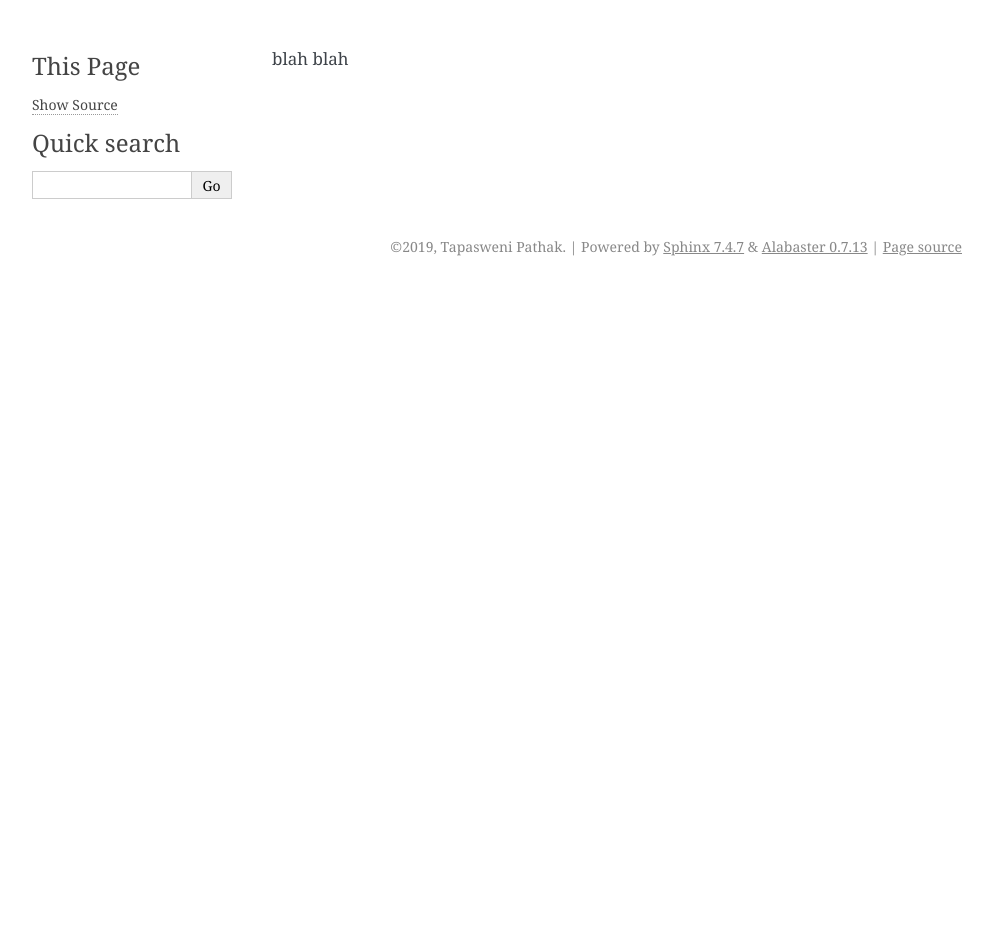
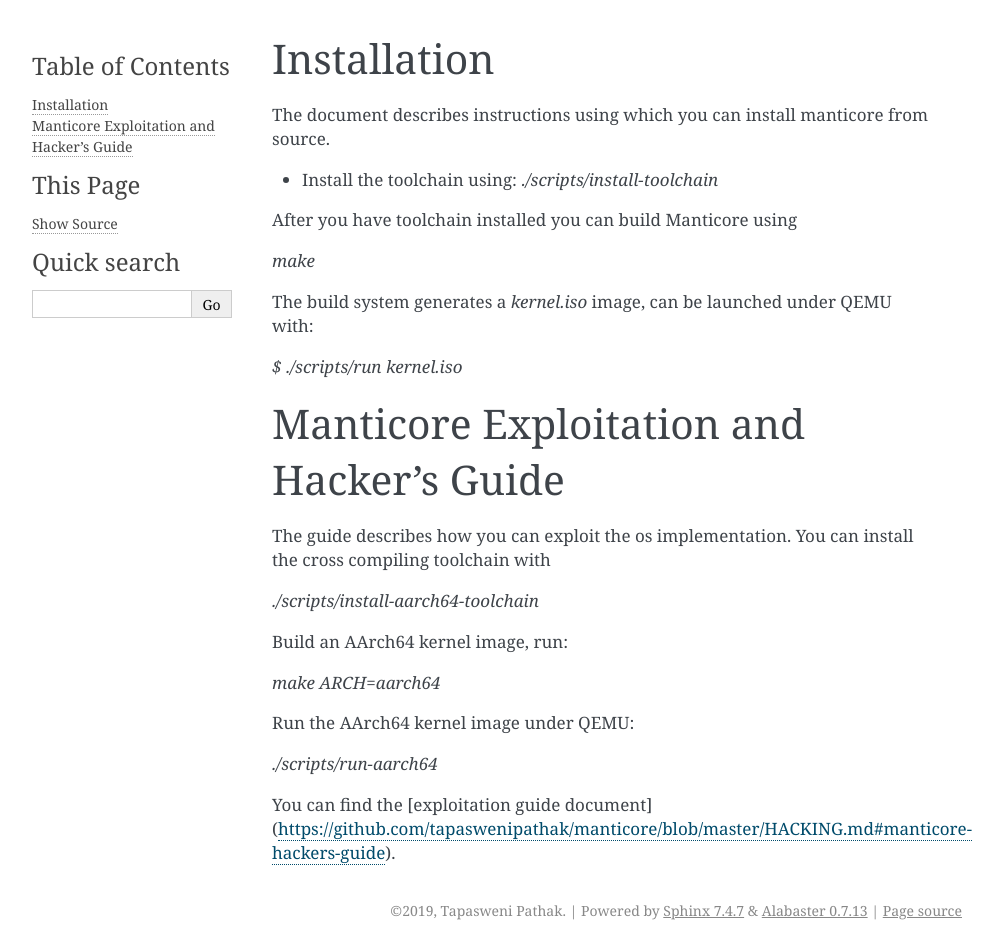
Before and after one commit to manticoreos/manticore, a Sphinx documentation site: the page built from docs/guides/installation.rst, in a window 1280 px wide. Shown: the whole page, without its empty margins (148-1151 px from the left). Built offline with Sphinx 7.4.7, drawn with Linux system fonts in a browser that asks for light colours; pages that are not in the unit, such as notebooks, are missing from menus; before the commit the page ends 900 px from its top, so only the background shows below that.

Commit message:
Add installation instructions

```diff
--- a/docs/guides/installation.rst
+++ b/docs/guides/installation.rst
@@ -1 +1,33 @@
-blah blah
+Installation
+------------
+
+The document describes instructions using which you can install manticore from
+source.
+
+- Install the toolchain using: `./scripts/install-toolchain`
+
+After you have toolchain installed you can build Manticore using
+
+`make`
+
+The build system generates a `kernel.iso` image, can be launched under QEMU with:
+
+`$ ./scripts/run kernel.iso`
+
+Manticore Exploitation and Hacker's Guide
+------------------------------------------
+
+The guide describes how you can exploit the os implementation. You can install
+the cross compiling toolchain with
+
+`./scripts/install-aarch64-toolchain`
+
+Build an AArch64 kernel image, run:
+
+`make ARCH=aarch64`
+
+Run the AArch64 kernel image under QEMU:
+
+`./scripts/run-aarch64`
+
+You can find the [exploitation guide document](https://github.com/tapaswenipathak/manticore/blob/master/HACKING.md#manticore-hackers-guide).
```
